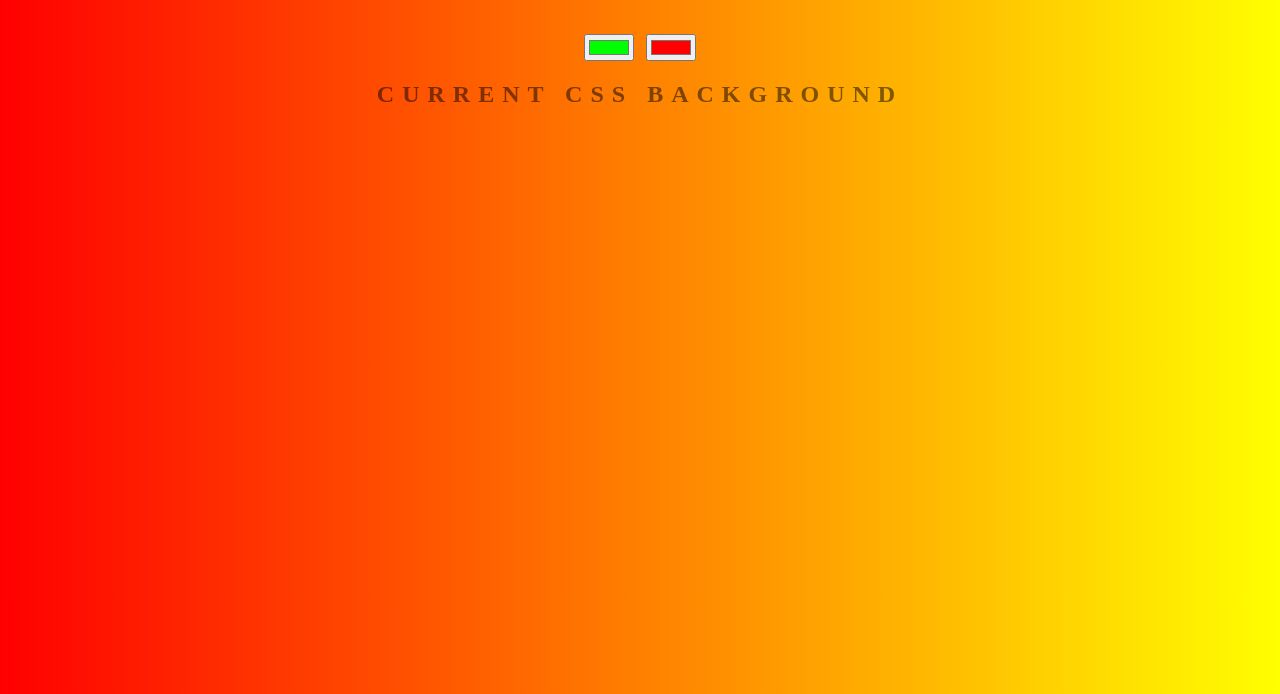
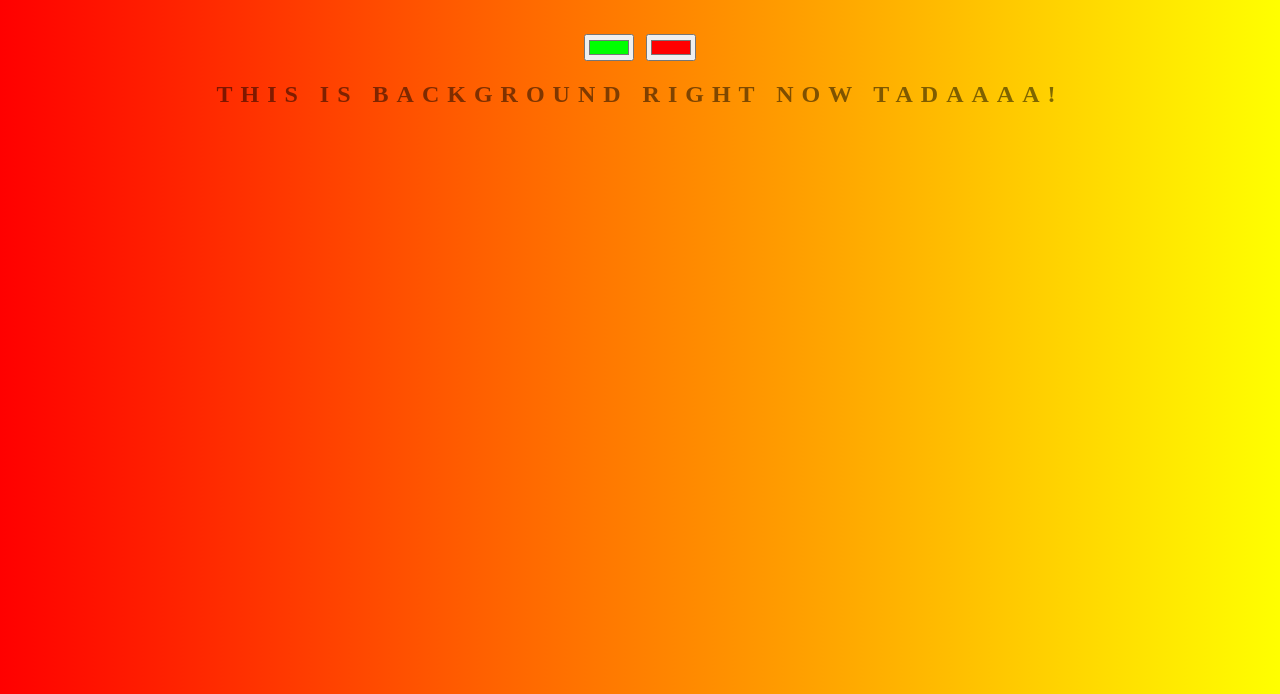
Before and after one commit to KuyaShao/background-generator, a plain HTML site: page index.html in a window 1280 px wide. Shown: the part 106-800 px from the top of the page. Drawn offline with Linux system fonts and the light colour scheme.

Commit message:
I change text

```diff
--- a/index.html
+++ b/index.html
@@ -8,7 +8,7 @@
 	<h1>Cool Generator</h1>
 	<input  class="color1" type="color" name="color1" value="#00ff00">
 	<input  class="color2" type="color" name="color2" value="#ff0000">
-	<h2>Current Css Background</h2>
+	<h2>This is background right now tadaaaa!</h2>
 	<h3></h3>
 
 	<script type="text/javascript" src="script.js"></script>
```
